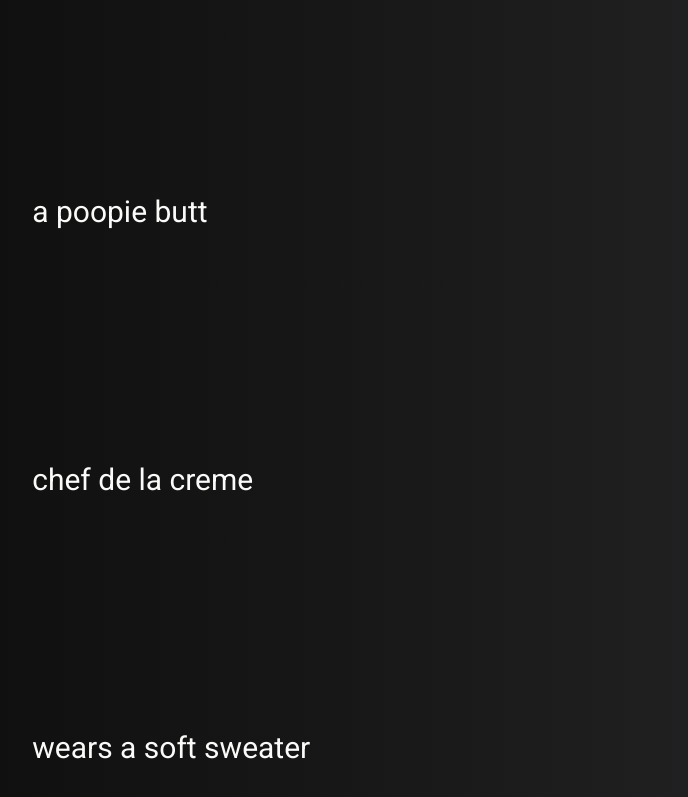
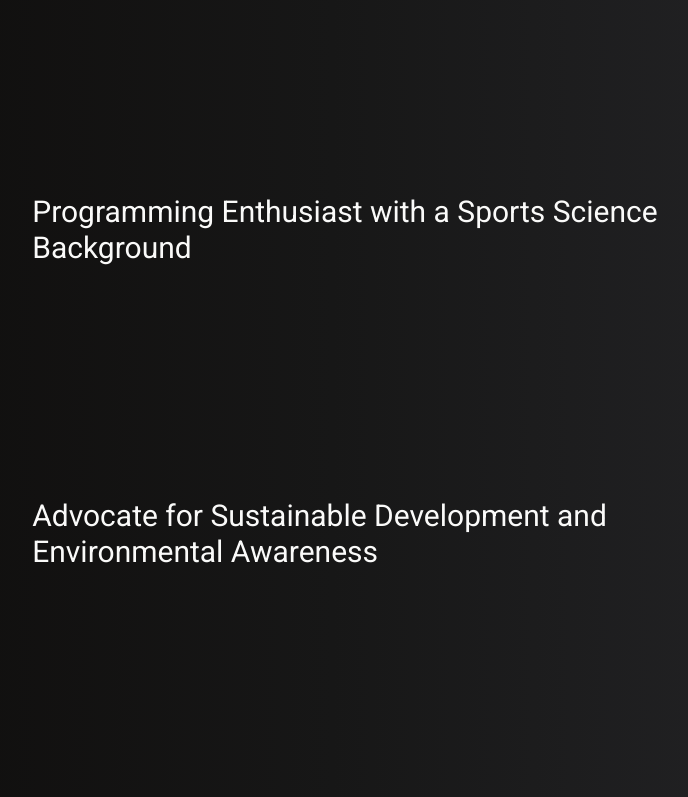
Before and after one commit to Nicktvdd/portfolio, a SvelteKit app: page / in a window 1280 px wide. Shown: the part 2000-2797 px from the top of the page, without its empty margins (308-996 px from the left). Built offline with nearby package versions, Linux system fonts and the light colour scheme; what tailwindcss-animated would draw is missing.

Commit message:
about me text

```diff
--- a/src/components/Main.svelte
+++ b/src/components/Main.svelte
@@ -9,19 +9,19 @@
 
   let benefits = [
     {
-      name: "a poopie butt",
+      name: "Programming Enthusiast with a Sports Science Background",
       description:
-        "Lorem ipsum dolor sit amet, consectetur adipiscing elit, sed do eiusmod tempor incididunt ut labore et dolore magna aliqua. Ut enim ad minim veniam, quis nostrud exercitation ullamco laboris nisi ut aliquip ex ea commodo consequat. Duis aute irure dolor in reprehenderit in voluptate velit esse cillum dolore eu fugiat nulla pariatur. Excepteur sint occaecat cupidatat non proident, sunt in culpa qui officia deserunt mollit anim id est laborum.",
+        "I'm a programming enthusiast currently studying at Hive Helsinki 🇫🇮, with a background in sports science and management. My experience brings a blend of teamwork, problem-solving, and creativity to the world of programming. I possess a deep-rooted passion for coding and an insatiable curiosity for learning. Whether it's code or sports, I relish challenges and collaboration, continually seeking fresh ways to excel",
     },
     {
-      name: "chef de la creme",
+      name: "Advocate for Sustainable Development and Environmental Awareness",
       description:
-        "Lorem ipsum dolor sit amet, consectetur adipiscing elit, sed do eiusmod tempor incididunt ut labore et dolore magna aliqua. Ut enim ad minim veniam, quis nostrud exercitation ullamco laboris nisi ut aliquip ex ea commodo consequat. Duis aute irure dolor in reprehenderit in voluptate velit esse cillum dolore eu fugiat nulla pariatur. Excepteur sint occaecat cupidatat non proident, sunt in culpa qui officia deserunt mollit anim id est laborum.",
+        "I am deeply committed to leveraging technology for sustainable development and raising awareness about environmental issues. My drive pushes me to create innovative solutions and advocate for a greener future. Whether in tech work or personal initiatives, I promote eco-conscious practices and aim for a harmonious blend of technology and environmental responsibility",
     },
     {
-      name: "wears a soft sweater",
+      name: "Problem Solver",
       description:
-        "Lorem ipsum dolor sit amet, consectetur adipiscing elit, sed do eiusmod tempor incididunt ut labore et dolore magna aliqua. Ut enim ad minim veniam, quis nostrud exercitation ullamco laboris nisi ut aliquip ex ea commodo consequat. Duis aute irure dolor in reprehenderit in voluptate velit esse cillum dolore eu fugiat nulla pariatur. Excepteur sint occaecat cupidatat non proident, sunt in culpa qui officia deserunt mollit anim id est laborum.",
+        "I have a natural aptitude for problem-solving. I take pleasure in dissecting complex challenges, simplifying them into manageable components, and uncovering practical solutions. Whether in sports or programming, I'm skilled at creatively addressing issues. My approach to problem-solving, coupled with my unwavering commitment to excellence, fuels my dedication to contributing to technology and sustainable development.",
     },
   ];
 </script>
```
